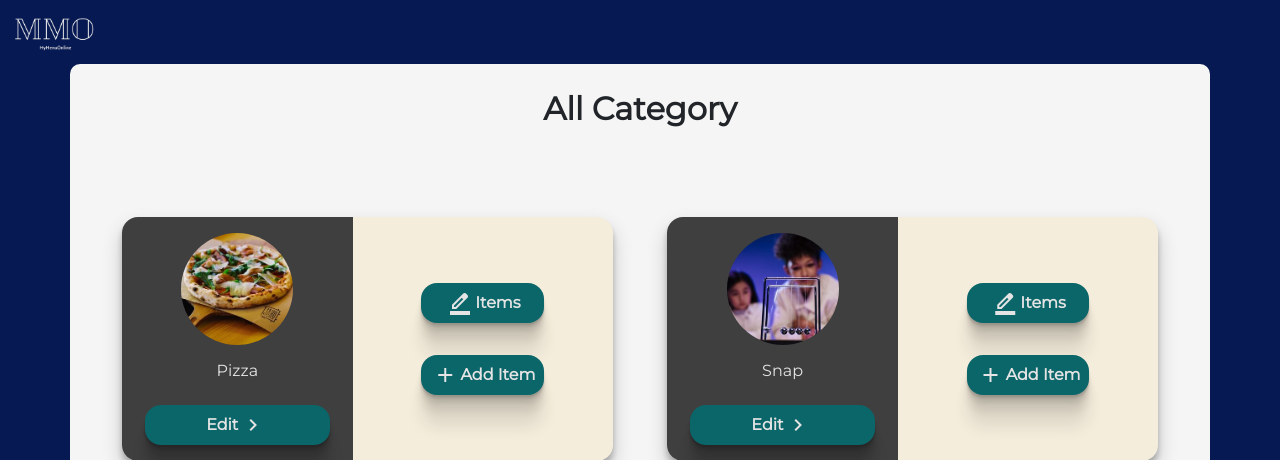
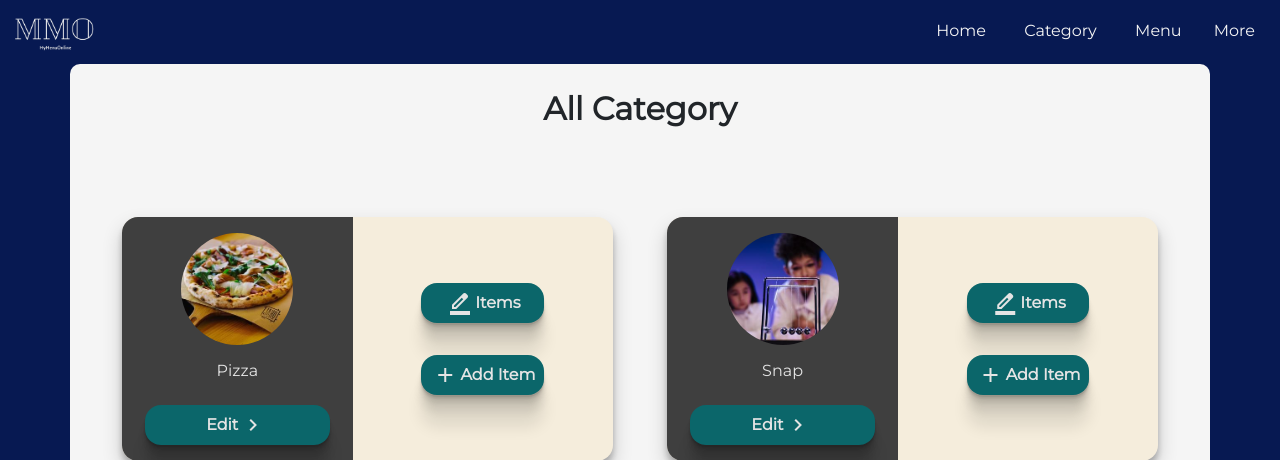
Before and after one commit to infinitus04/myMenuOnline, a Django app: page /client/category/ in a window 1280 px wide. Shown: the top 460 px of the page. Run offline with Django 4.2, Linux system fonts and the light colour scheme; a user stored in the database is signed in; data comes from the database, SQL or seed files in the repository.

Commit message:
small update navbar.css

```diff
--- a/static/css/navbar.css
+++ b/static/css/navbar.css
@@ -36,6 +36,24 @@
     padding: 0.2rem;
   }
 
+  .animated{
+    text-decoration: none;
+    display: inline-block;
+    cursor: pointer;
+ }
+ .animated::after{
+    content: '';
+    display: block;
+    width: 0;    /* Hide border initially */
+    height: 2px;
+    background: whitesmoke;
+    transition: width 0.3s ease;
+ }
+ .animated:hover::after{
+    width: 100%;  /* Show border on hover */
+
+ }
+
 .myMMOlogo{
     height: 3rem;
     mix-blend-mode: lighten;
--- a/static/css/styleAdmin.css
+++ b/static/css/styleAdmin.css
@@ -961,22 +961,7 @@ input[type="radio"]{
     margin-top: 2.5rem;
   }
 
-  .animated{
-    text-decoration: none;
-    display: inline-block;
- }
- .animated::after{
-    content: '';
-    display: block;
-    width: 0;    /* Hide border initially */
-    height: 2px;
-    background: whitesmoke;
-    transition: width 0.3s ease;
- }
- .animated:hover::after{
-    width: 100%;  /* Show border on hover */
 
- }
 
  .inviBlockforCategory{
 
--- a/templates/client/navBar.html
+++ b/templates/client/navBar.html
@@ -5,7 +5,7 @@
   <div class="container-fluid">
     <img class="myMMOlogo navbar-brand" src="{% static "img/whiteTextMMO-removebg-preview.png" %}" alt="">
 
-    <!-- <div class="navList">
+    <div class="navList">
       <h6 onclick="parent.location.href='/client/psudoPanel/'"  class="navItem animated">Home</h6>
       <h6 onclick="parent.location.href='/client/category'"  class="navItem animated">Category</h6>
       <h6 onclick="parent.location.href=''"  class="navItem animated">Menu</h6>
@@ -17,9 +17,8 @@
         <div class="offcanvas-header">
           <h5 class="offcanvas-title" id="offcanvasRightLabel">Options</h5>
           <button style="color: whitesmoke;" type="button" class="btn-close btn-close-white" data-bs-dismiss="offcanvas" aria-label="Close"></button>
-        </div>.navbar-brand  .h2{
-    font-family: 'Bodoni Moda', serif;
-}
+        </div>
+
         <div class="offcanvas-body">
           <ul class="navbar-nav justify-content-end flex-grow-1 pe-3">
             <li class="nav-item d-flex align-items-center ">
@@ -66,7 +65,7 @@
 
         </div>
       </div>
-    </div>  -->
+    </div>
     <!-- end of desktop -->
 
     <button class="navbar-toggler" type="button" data-bs-toggle="offcanvas" data-bs-target="#offcanvasDarkNavbar" aria-controls="offcanvasDarkNavbar" aria-label="Toggle navigation">
```
